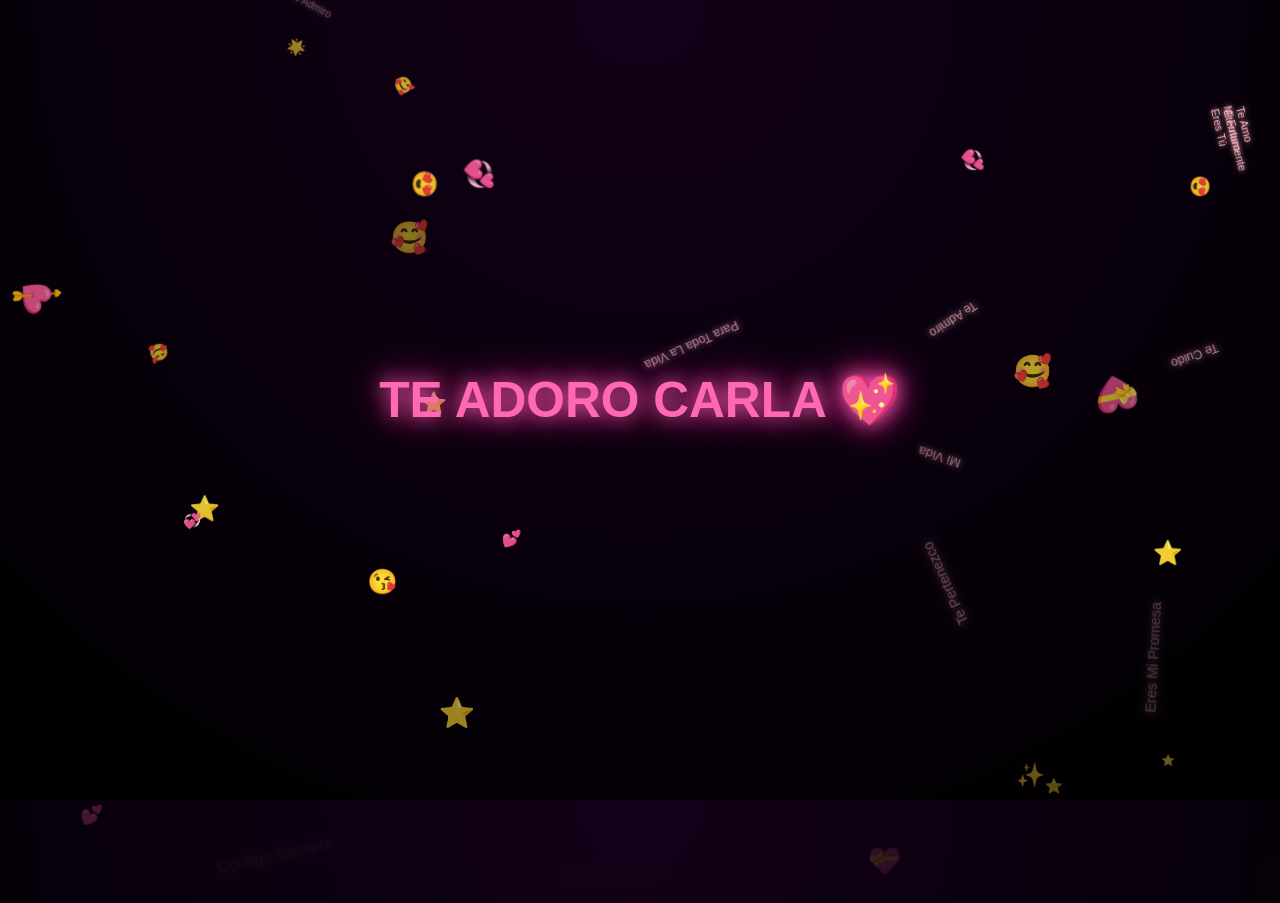
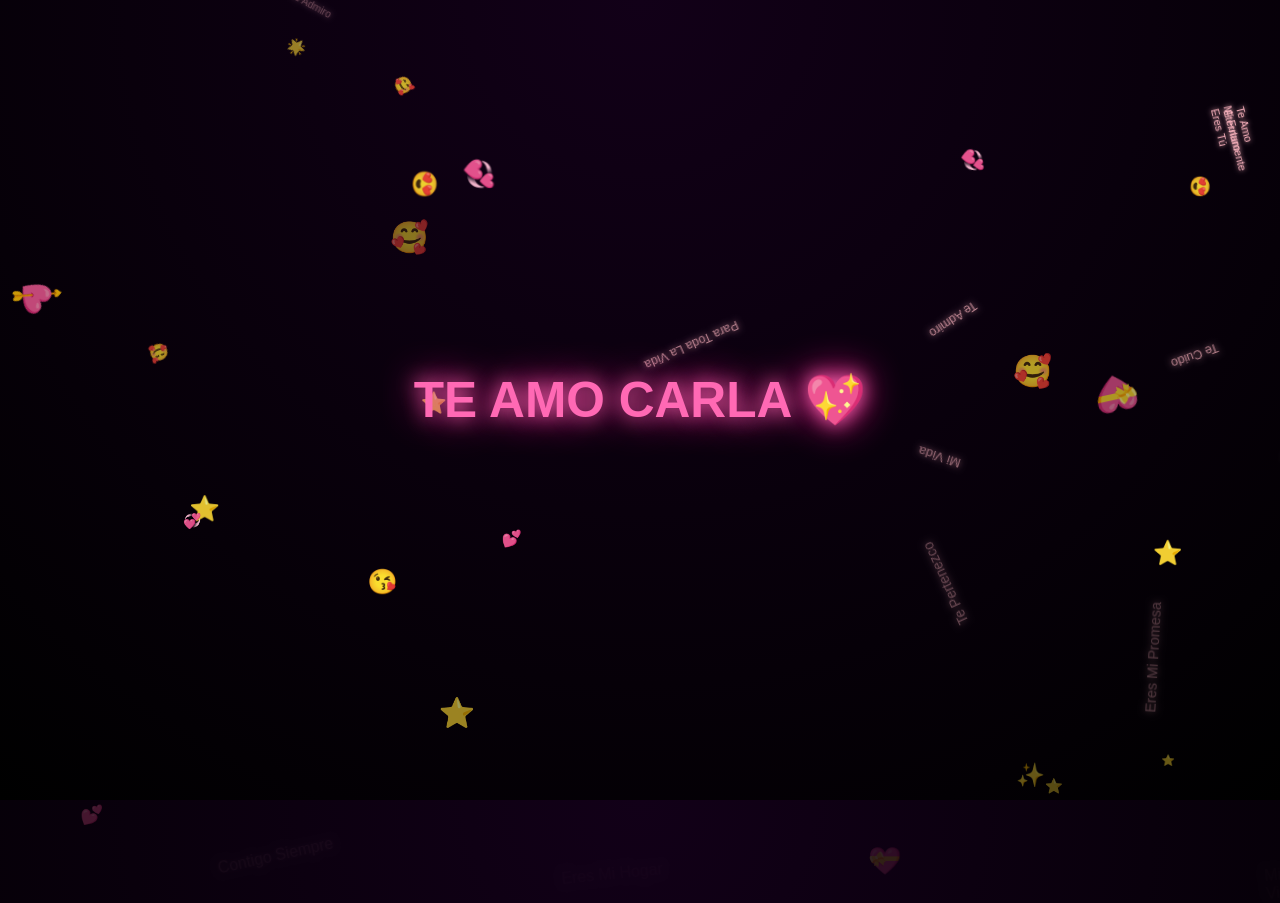
Before and after one commit to fabricio136900/Bummm, a plain HTML site: page index.html in a window 1280 px wide. Shown: the top 903 px of the page. Drawn offline with Linux system fonts and the light colour scheme.

Commit message:
Update text from 'TE ADORO' to 'TE AMO'

```diff
--- a/index.html
+++ b/index.html
@@ -92,7 +92,7 @@ html, body {
 
 <body>
 
-<div class="center-text">TE ADORO CARLA 💖</div>
+<div class="center-text">TE AMO CARLA 💖</div>
 
 <script>
 // ===============================
```
